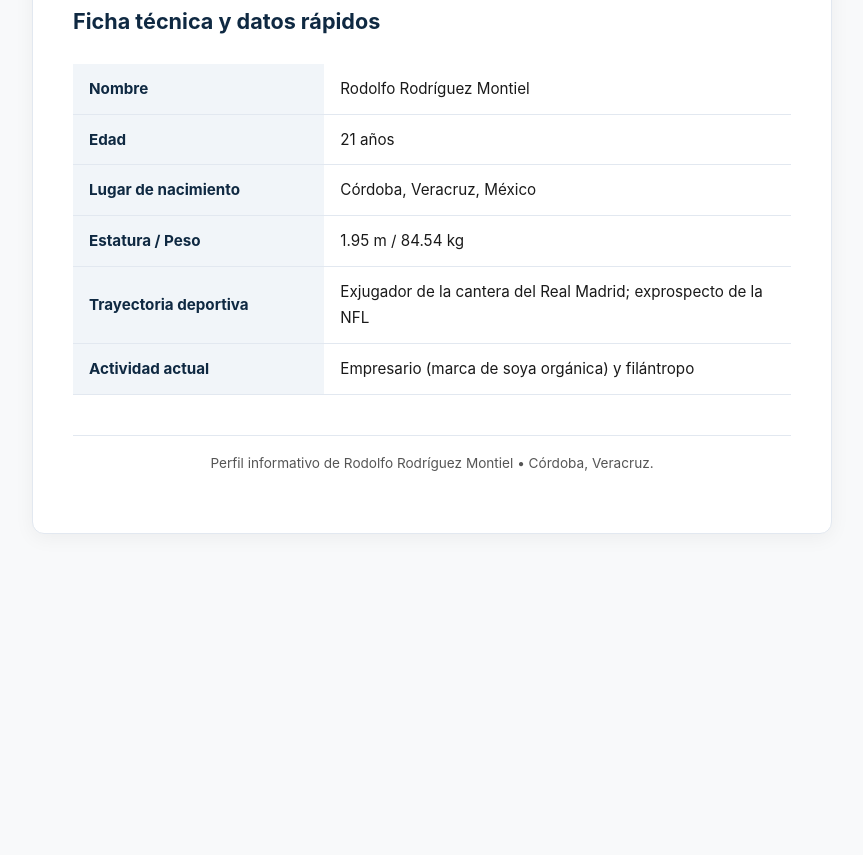
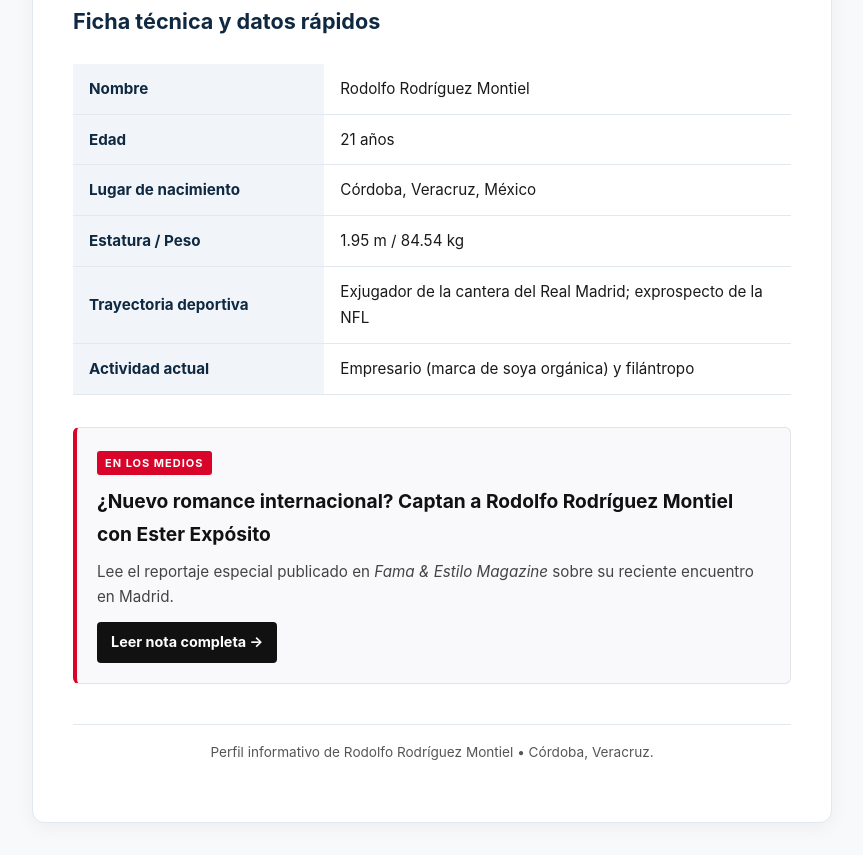
Before and after one commit to rocha99rm-code/Rodolfo-Rodriguez-Montiel, a plain HTML site: page index.html in a window 1280 px wide. Shown: the part 1343-2198 px from the top of the page, without its empty margins (208-1071 px from the left). Before the commit the page ends 1909 px from the top, so only its background shows below. Drawn offline with Linux system fonts and the light colour scheme.

Commit message:
Add news section for Rodolfo Rodríguez Montiel
Added a new section highlighting a news article about Rodolfo Rodríguez Montiel.

```diff
--- a/index.html
+++ b/index.html
@@ -218,6 +218,12 @@
         </tbody>
       </table>
     </section>
+    <section style="margin-top: 32px; padding: 20px; border: 1px solid #e2e2e7; border-left: 4px solid #d90429; background: #f9f9fb; border-radius: 6px;">
+        <span style="display: inline-block; background: #d90429; color: #fff; font-size: 11px; font-weight: bold; padding: 3px 8px; border-radius: 3px; text-transform: uppercase; letter-spacing: 1px;">En los medios</span>
+        <h3 style="margin: 10px 0 8px; font-size: 1.2rem; color: #111;">¿Nuevo romance internacional? Captan a Rodolfo Rodríguez Montiel con Ester Expósito</h3>
+        <p style="margin: 0 0 12px; color: #444; font-size: 0.95rem;">Lee el reportaje especial publicado en <em>Fama &amp; Estilo Magazine</em> sobre su reciente encuentro en Madrid.</p>
+        <a href="./exclusiva-rodolfo-ester.html" style="display: inline-block; background: #111; color: #fff; text-decoration: none; padding: 8px 14px; font-size: 0.9rem; font-weight: bold; border-radius: 4px;">Leer nota completa &rarr;</a>
+      </section>
 
     <footer>
       <p>Perfil informativo de Rodolfo Rodríguez Montiel &bull; Córdoba, Veracruz.</p>
```
